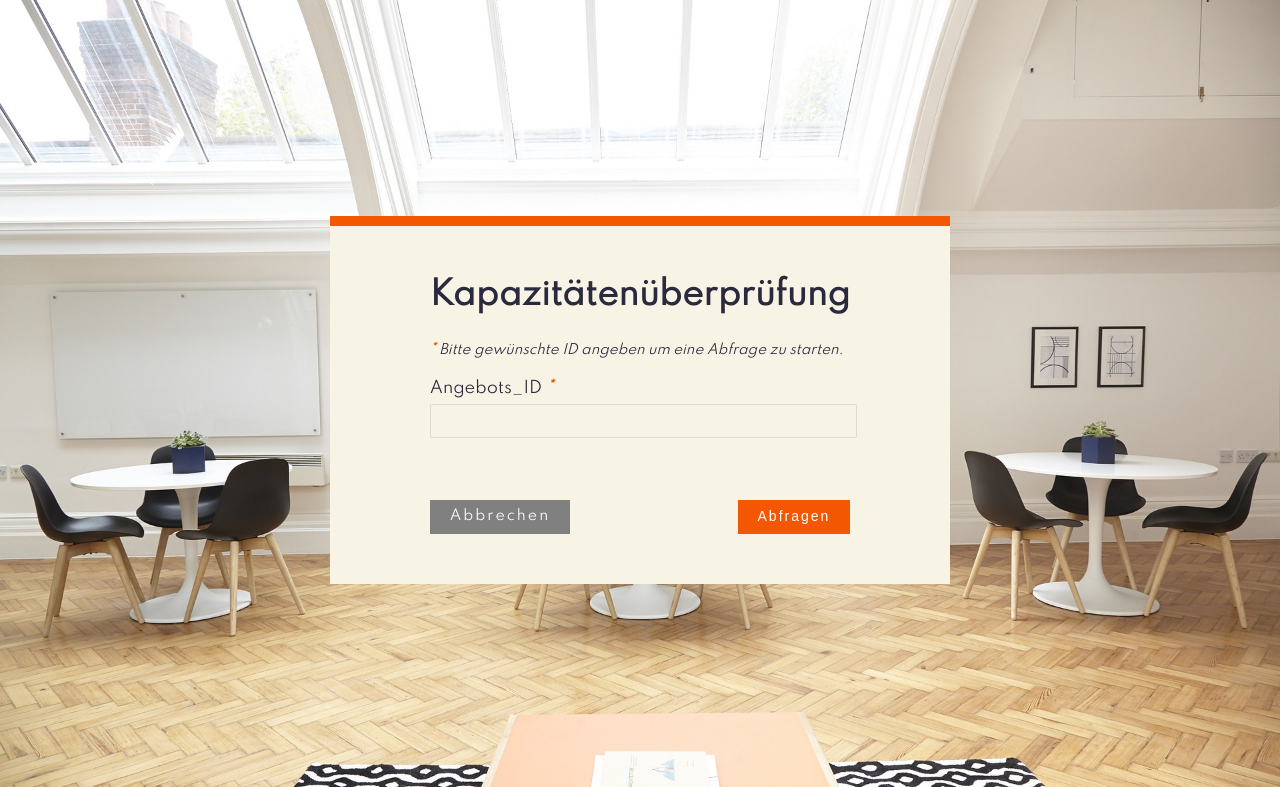
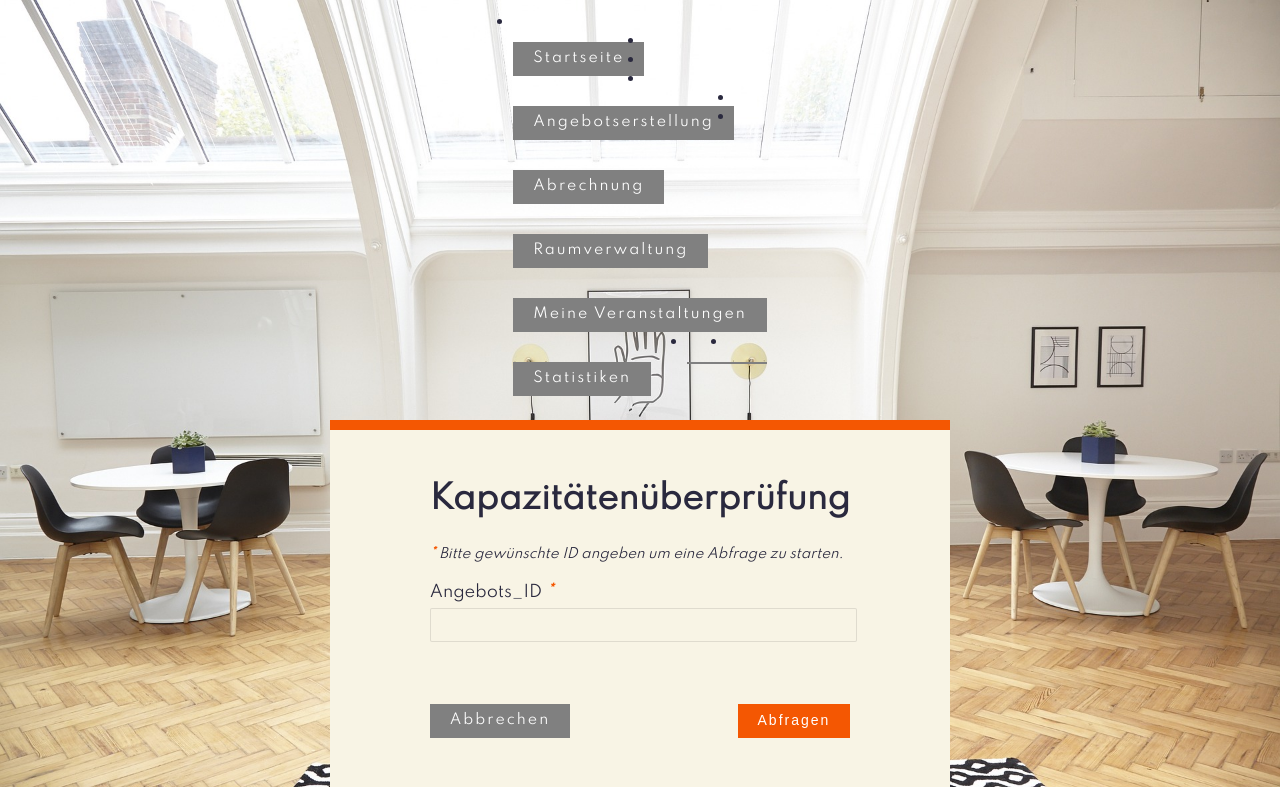
Before and after one commit to TSWE-team9/event_management_system, a PHP site: the page made by UserSeiten/Betreiber_Admin/KapazitätenabfrageV1.php in a window 1280 px wide. Shown: the top 787 px of the page. Run offline with PHP 8.4, Linux system fonts and the light colour scheme.

Commit message:
kleinere Änderungen im Css der Raumkapazität

```diff
--- a/UserSeiten/Betreiber_Admin/KapazitätenabfrageV1.php
+++ b/UserSeiten/Betreiber_Admin/KapazitätenabfrageV1.php
@@ -5,9 +5,22 @@
     <meta charset="UTF-8">
     <title>Kapazitätenabfrage für Anfrage</title>
     <link rel="stylesheet" type="text/css" href="Kapazitätenstylesheet.css" media="screen" />
+    <link rel="stylesheet" type="text/css" href="header.css" media="screen" />
 </head>
 <body>
+<nav>
+    <ul class="header">
+        <li class="headerel"><a  href="StartseiteBetreiber.html" class ="headerel">Startseite</a></li>
+        <li class="headerel"><a href="#">Angebotserstellung</a></li>
+        <li class="headerel"><a href="#">Abrechnung</a></li>
+        <li class="headerel"><a class= "active" href="Raumverwaltung.php">Raumverwaltung</a></li>
+        <li class="headerel"><a href="#">Meine Veranstaltungen</a></li>
+        <li class="headerel"><a href="#">Statistiken</a></li>
+        <li class="headerel" style="float: right;"> <a href="#"> <i class="fas fa-sign-out-alt"></i> </a></li>
+        <li class="headerel" style=float:right;"> <a href="#"  > <i class="fas fa-user-circle" ></i> </a></li>
 
+    </ul>
+</nav>
 <div class="contact-us">
     <h1> Kapazitätenüberprüfung</h1>
     <!-- Fomular  mit Abfrage der gewünschten ID um freie Kapazitäten zu überprüfen-->
```
Also changed, not shown: UserSeiten/Betreiber_Admin/KapazitätenabfrageV2.php (+14 -0 lines), UserSeiten/Betreiber_Admin/KapazitätenabfrageV3.php (+14 -0 lines).
